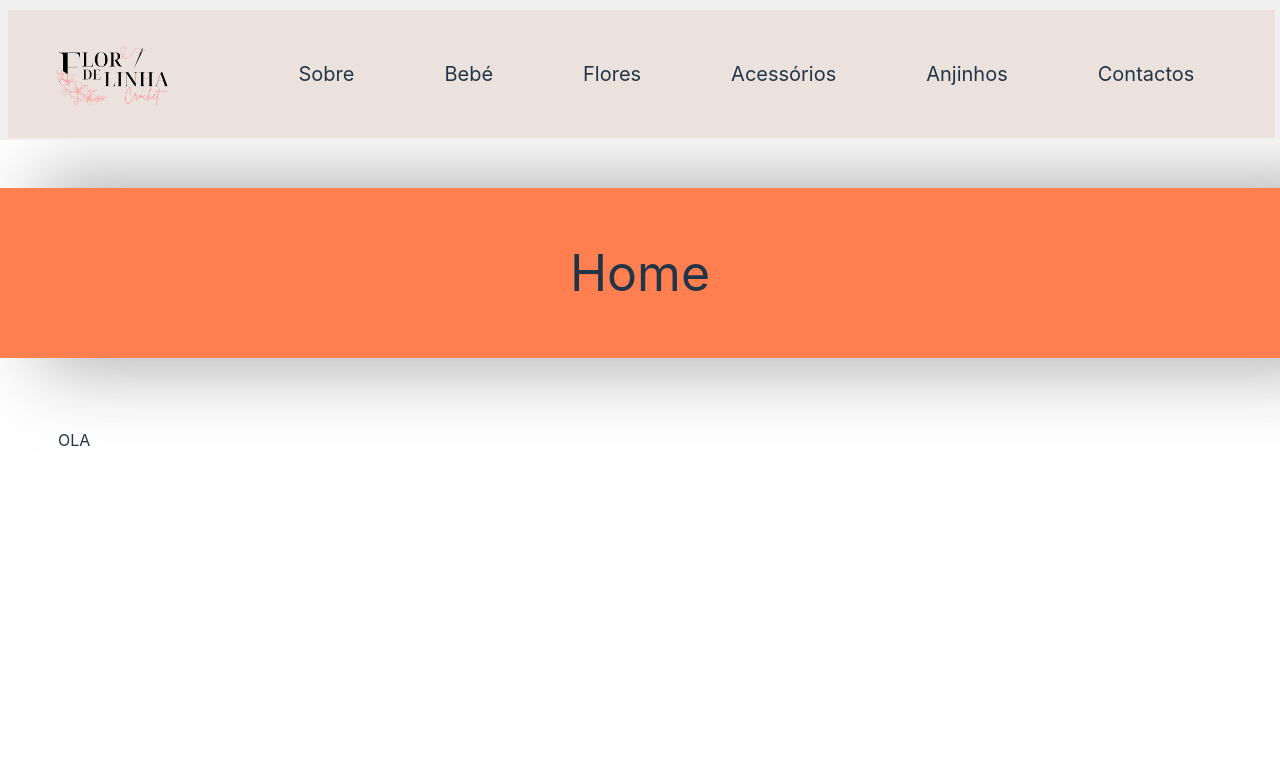
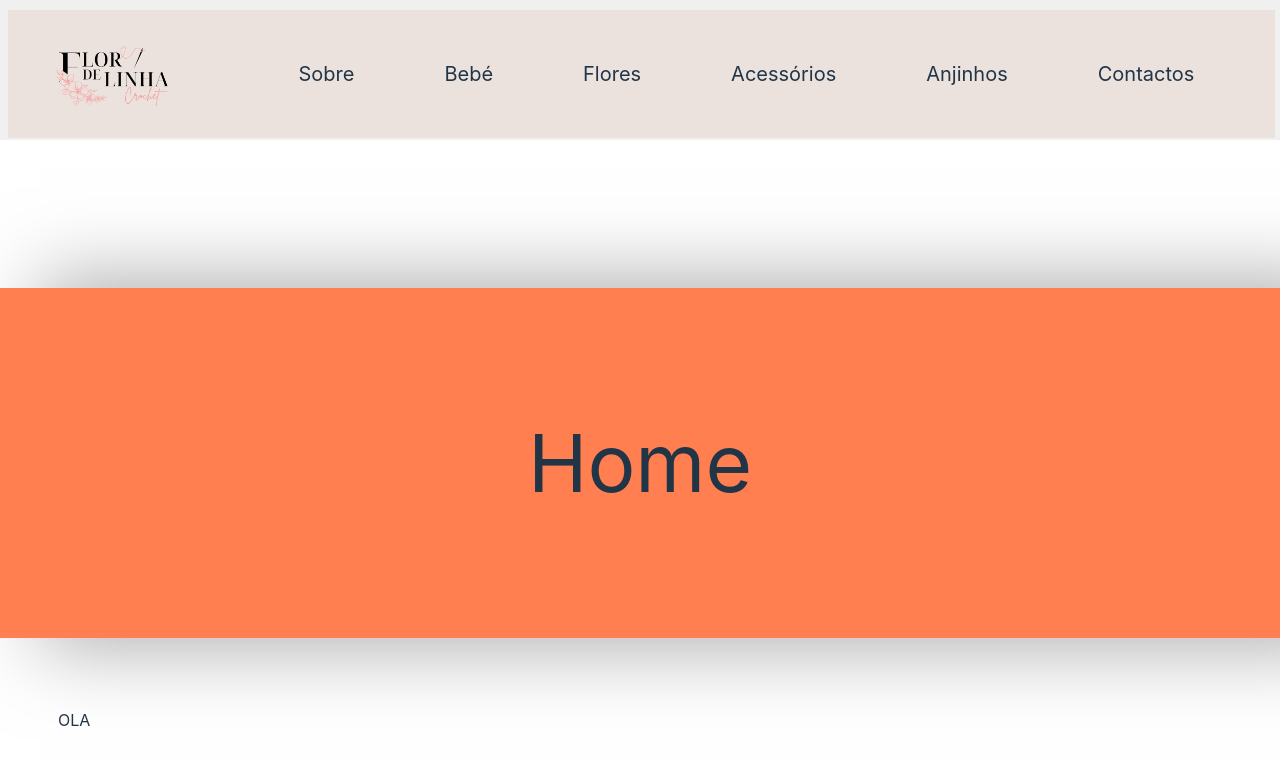
Before and after one commit to ozefreitas/flordelinha_website, a React (Vite) app: page / in a window 1280 px wide. Shown: the top 764 px of the page. Built offline with nearby package versions, Linux system fonts and the light colour scheme.

Commit message:
[UPDATE] PagTitle Dynamics
* Added Effects to dynamic div

* Removed overwriten properties

* Added styling based on states

* Remove font size from module.css

* Added dynamic font size

```diff
--- a/src/App.tsx
+++ b/src/App.tsx
@@ -25,6 +25,10 @@ function App() {
     accessories: false,
     angels: false,
   });
+  const [pageTitleHeight, setPageTitleHeight] = useState(350);
+  const [lastPosition, setLastPosition] = useState(0);
+  const [isSticky, setIsSticky] = useState(false);
+  const [pageTitleFontSize, setPageTitleFontSize] = useState(80);
   const subHeaderRef = useRef<HTMLDivElement>(null);
   const location = useLocation();
 
@@ -62,12 +66,32 @@ function App() {
     }
   };
 
+  const handleDynamicHeight = () => {
+    const scrollPosition = window.scrollY;
+    if (scrollPosition >= 160 && !isSticky) {
+      setPageTitleHeight(150);
+      setPageTitleFontSize(50);
+      setLastPosition(160);
+      setIsSticky(true);
+    } else if (scrollPosition < 160 && isSticky) {
+      setIsSticky(false);
+    } else if (!isSticky) {
+      console.log(scrollPosition);
+      const newHeight = Math.max(150, 350 - scrollPosition * 2);
+      const newFontSize = Math.max(50, 80 - scrollPosition / 3.2);
+      setPageTitleHeight(newHeight);
+      setPageTitleFontSize(newFontSize);
+    }
+  };
+
   useEffect(() => {
     document.addEventListener("mousedown", handleMouseDown);
     document.addEventListener("keydown", handleKeyDown);
+    window.addEventListener("scroll", handleDynamicHeight);
     return () => {
       document.removeEventListener("mousedown", handleMouseDown);
       document.removeEventListener("keydown", handleKeyDown);
+      window.removeEventListener("scroll", handleDynamicHeight);
     };
   });
 
@@ -87,7 +111,13 @@ function App() {
         subHeaderRef={subHeaderRef}
       ></SubHeader>
       <div className="hiderContainer"></div>
-      <PageTitle currentPage={currentPage}></PageTitle>
+      <PageTitle
+        currentPage={currentPage}
+        pageTitleHeight={pageTitleHeight}
+        pageTitleFontSize={pageTitleFontSize}
+        isSticky={isSticky}
+        lastPosition={lastPosition}
+      ></PageTitle>
       <div className="mainContentContainer">
         <Routes>
           <Route path="/" element={<Home></Home>}></Route>
--- a/src/components/PageTitle/PageTitle.tsx
+++ b/src/components/PageTitle/PageTitle.tsx
@@ -13,12 +13,22 @@ interface PageTitleProps {
     angels: boolean;
     contacts: boolean;
   };
+  pageTitleHeight: number;
+  pageTitleFontSize: number;
+  isSticky: boolean;
+  lastPosition: number;
 }
 
-export default function PageTitle({ currentPage }: Readonly<PageTitleProps>) {
+export default function PageTitle({
+  currentPage,
+  pageTitleHeight,
+  pageTitleFontSize,
+  isSticky,
+  lastPosition,
+}: Readonly<PageTitleProps>) {
   const [pageTitle, setPageTitle] = useState("Home");
   const [animate, setAnimate] = useState(false);
-
+  console.log(lastPosition);
   const location = useLocation().pathname;
   useEffect(() => {
     Object.entries(currentPage).map(([pages, isActive]) => {
@@ -47,6 +57,13 @@ export default function PageTitle({ currentPage }: Readonly<PageTitleProps>) {
       className={`${styles.mainPageTitleContainer} ${
         animate ? styles.animate : ""
       }`}
+      style={{
+        height: `${pageTitleHeight}px`,
+        position: isSticky ? "fixed" : "relative",
+        marginTop: !isSticky ? "35dvh" : `${lastPosition}px`,
+        width: isSticky ? "100%" : "",
+        fontSize: `${pageTitleFontSize}px`,
+      }}
     >
       {pageTitle}
     </div>
--- a/src/components/PageTitle/pagetitle.module.css
+++ b/src/components/PageTitle/pagetitle.module.css
@@ -1,14 +1,11 @@
 .mainPageTitleContainer {
   width: calc(100% + 16px);
-  height: 170px;
   margin-left: -8px;
   margin-right: -8px;
-  margin-top: 180px;
   background-color: coral;
   display: flex;
   justify-content: center;
   align-items: center;
-  font-size: 50px;
   box-shadow: 50px 0px 75px 10px rgba(141, 141, 141, 0.703);
   transition: transform 0.5s ease-in-out, opacity 0.5s ease-in-out;
   -webkit-transition: transform 0.5s ease-in-out, opacity 0.5s ease-in-out;
@@ -29,7 +26,7 @@
     -moz-transform: translateY(-100%);
     -ms-transform: translateY(-100%);
     -o-transform: translateY(-100%);
-}
+  }
   to {
     transform: translateY(0);
     opacity: 1;
@@ -37,5 +34,5 @@
     -moz-transform: translateY(0);
     -ms-transform: translateY(0);
     -o-transform: translateY(0);
+  }
 }
-}
```
